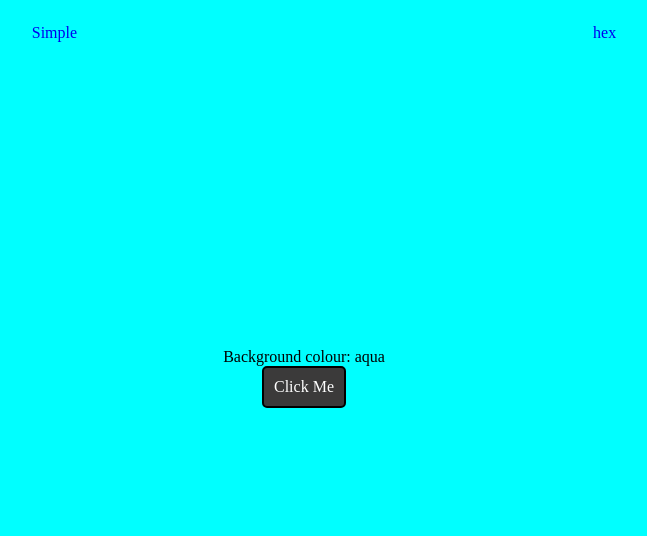
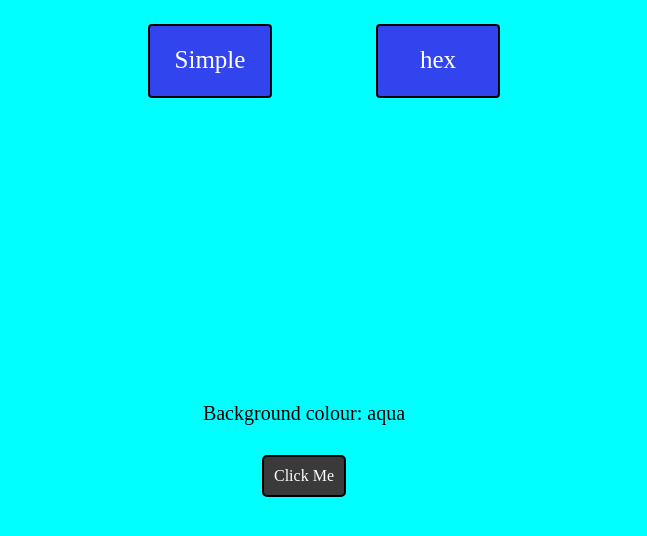
Before and after one commit to TryTryAchieve/colourflipper.github.io, a plain HTML site: page hex.html in a window 1280 px wide. Shown: the whole page, without its empty margins (336-983 px from the left). Drawn offline with Linux system fonts and the light colour scheme.

Commit message:
style modification

```diff
--- a/hex.html
+++ b/hex.html
@@ -11,14 +11,14 @@
     <header>
         <nav class="center">
             <ul>
-                <li><a href="index.html">Simple</a></li>
-                <li><a href="hex.html">hex</a></li>
+                <li class="btn1"><a href="index.html">Simple</a></li>
+                <li class="btn1"><a href="hex.html">hex</a></li>
             </ul>
         </nav>
     </header>
     <main>
         <div class="container center">
-            <div>
+            <div class="padding">
                 Background colour:  <span>aqua</span>
             </div>
 
--- a/hex.js
+++ b/hex.js
@@ -1,7 +1,7 @@
 const selec=['0','1','2','3','4','5','6','7','8','9','A','B','C','D','E','F']
 let btn=document.getElementById('btn')
 let text=document.querySelector('span')
-let bg=document.querySelector('main')
+let bg=document.body
 
 
 btn.addEventListener('click',function(){
--- a/style.css
+++ b/style.css
@@ -13,12 +13,30 @@ nav ul li{
 }
 nav ul li a{
     text-decoration: none;
+    color: white;
 }
 
 .container{
     height: 80vh;
     display: flex;
     flex-direction: column;
+}
+.padding{
+    padding: 30px;
+    font-size: 20px;
+}
+.btn1{
+    text-align: center;
+    margin-right: 50px;
+    margin-left: 50px;
+    height: 30px;
+    width: 80px;
+    cursor: pointer;
+    border: 2px solid black;
+    padding: 20px;
+    font-size: 25px;
+    border-radius: 4px;
+    background-color: #3244ee;
 }
 #btn{
     cursor: pointer;
```
Also changed, not shown: index.html (+3 -3 lines).
